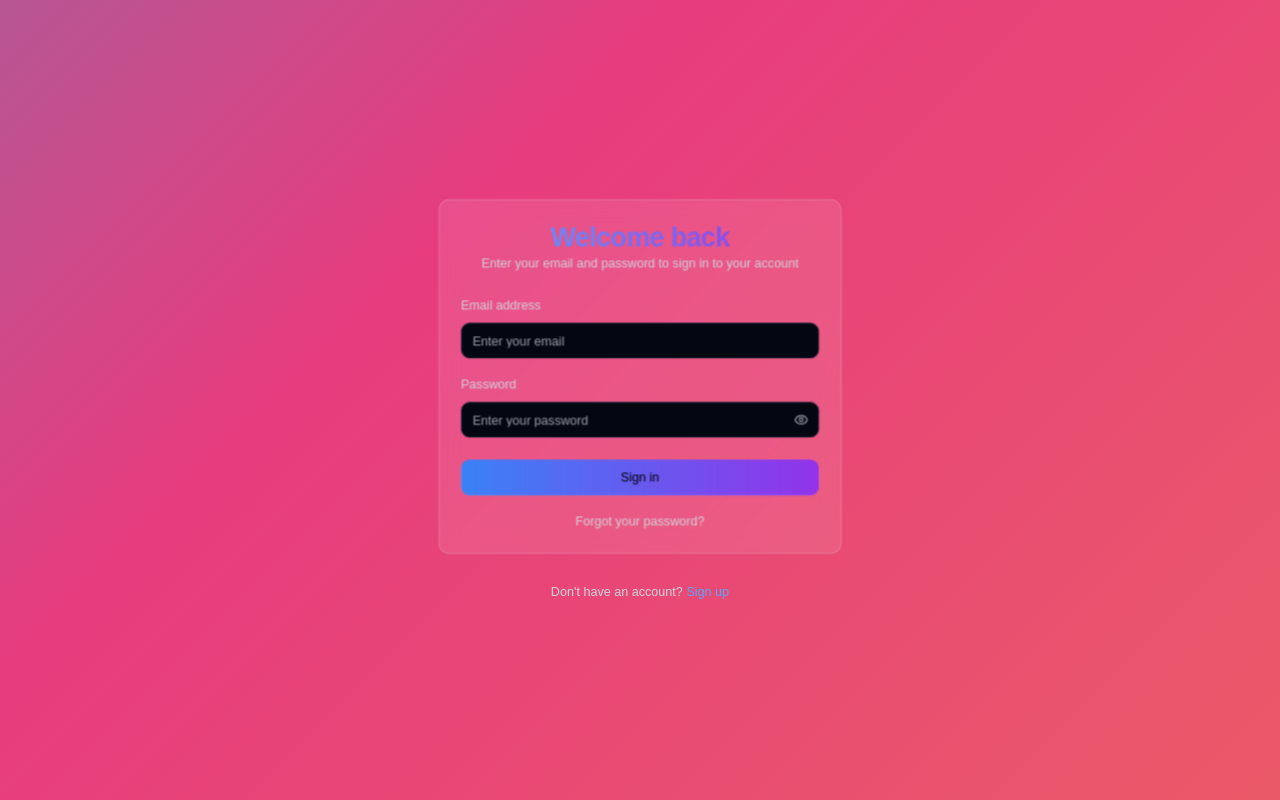
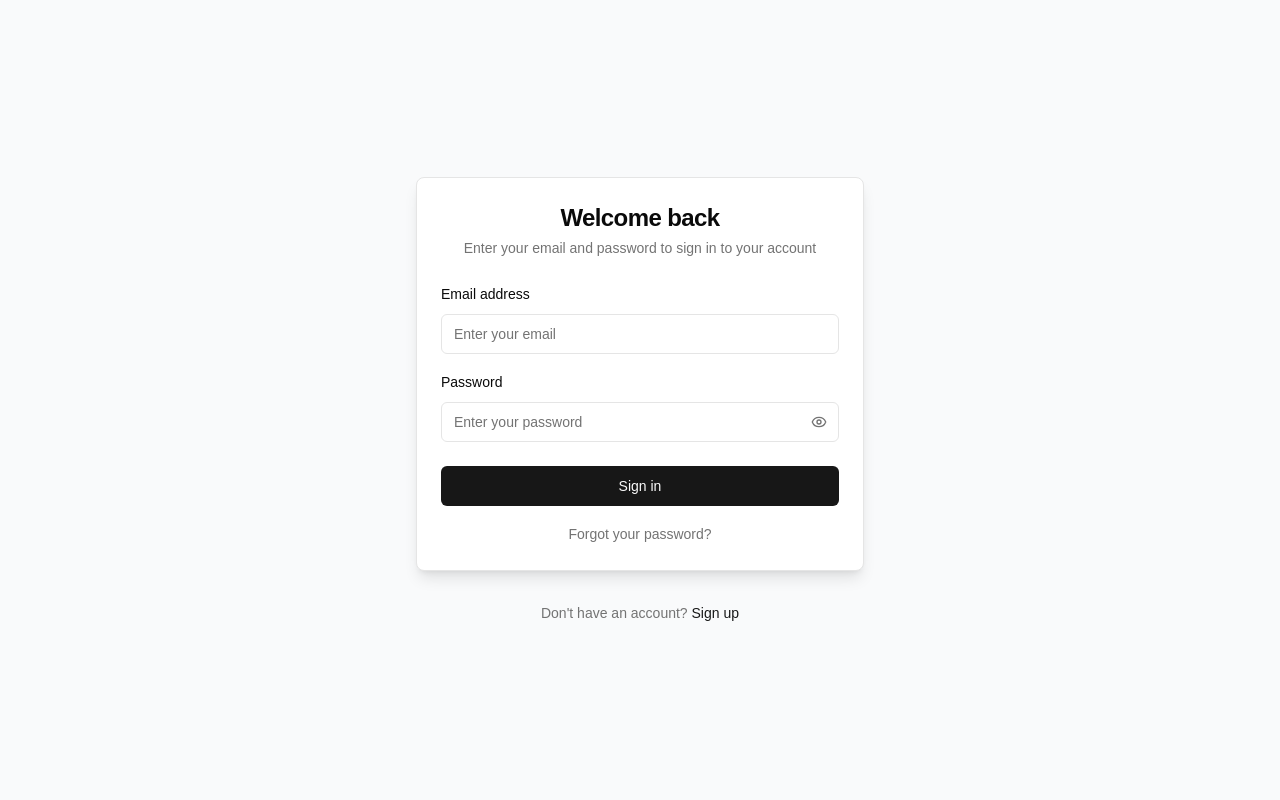
Before and after one commit to AbhayPawar17/l4it-frontend, a Next.js app: page / in a window 1280 px wide. Built offline with nearby package versions, Linux system fonts and the light colour scheme.

Commit message:
removed framer-motion

```diff
--- a/app/globals.css
+++ b/app/globals.css
@@ -14,26 +14,73 @@ body {
 
 @layer base {
   :root {
-    --background: 224 71% 4%;
-    --foreground: 213 31% 91%;
-    --card: 224 71% 4%;
-    --card-foreground: 213 31% 91%;
-    --popover: 224 71% 4%;
-    --popover-foreground: 213 31% 91%;
-    --primary: 210 40% 98%;
-    --primary-foreground: 222.2 47.4% 1.2%;
-    --secondary: 222.2 47.4% 11.2%;
-    --secondary-foreground: 210 40% 98%;
-    --muted: 223 47% 11%;
-    --muted-foreground: 215.4 16.3% 56.9%;
-    --accent: 216 34% 17%;
-    --accent-foreground: 210 40% 98%;
-    --destructive: 0 63% 31%;
-    --destructive-foreground: 210 40% 98%;
-    --border: 216 34% 17%;
-    --input: 216 34% 17%;
-    --ring: 216 34% 17%;
-    --radius: 0.75rem;
+    --background: 0 0% 100%;
+    --foreground: 0 0% 3.9%;
+    --card: 0 0% 100%;
+    --card-foreground: 0 0% 3.9%;
+    --popover: 0 0% 100%;
+    --popover-foreground: 0 0% 3.9%;
+    --primary: 0 0% 9%;
+    --primary-foreground: 0 0% 98%;
+    --secondary: 0 0% 96.1%;
+    --secondary-foreground: 0 0% 9%;
+    --muted: 0 0% 96.1%;
+    --muted-foreground: 0 0% 45.1%;
+    --accent: 0 0% 96.1%;
+    --accent-foreground: 0 0% 9%;
+    --destructive: 0 84.2% 60.2%;
+    --destructive-foreground: 0 0% 98%;
+    --border: 0 0% 89.8%;
+    --input: 0 0% 89.8%;
+    --ring: 0 0% 3.9%;
+    --chart-1: 12 76% 61%;
+    --chart-2: 173 58% 39%;
+    --chart-3: 197 37% 24%;
+    --chart-4: 43 74% 66%;
+    --chart-5: 27 87% 67%;
+    --radius: 0.5rem;
+    --sidebar-background: 0 0% 98%;
+    --sidebar-foreground: 240 5.3% 26.1%;
+    --sidebar-primary: 240 5.9% 10%;
+    --sidebar-primary-foreground: 0 0% 98%;
+    --sidebar-accent: 240 4.8% 95.9%;
+    --sidebar-accent-foreground: 240 5.9% 10%;
+    --sidebar-border: 220 13% 91%;
+    --sidebar-ring: 217.2 91.2% 59.8%;
+  }
+  .dark {
+    --background: 0 0% 3.9%;
+    --foreground: 0 0% 98%;
+    --card: 0 0% 3.9%;
+    --card-foreground: 0 0% 98%;
+    --popover: 0 0% 3.9%;
+    --popover-foreground: 0 0% 98%;
+    --primary: 0 0% 98%;
+    --primary-foreground: 0 0% 9%;
+    --secondary: 0 0% 14.9%;
+    --secondary-foreground: 0 0% 98%;
+    --muted: 0 0% 14.9%;
+    --muted-foreground: 0 0% 63.9%;
+    --accent: 0 0% 14.9%;
+    --accent-foreground: 0 0% 98%;
+    --destructive: 0 62.8% 30.6%;
+    --destructive-foreground: 0 0% 98%;
+    --border: 0 0% 14.9%;
+    --input: 0 0% 14.9%;
+    --ring: 0 0% 83.1%;
+    --chart-1: 220 70% 50%;
+    --chart-2: 160 60% 45%;
+    --chart-3: 30 80% 55%;
+    --chart-4: 280 65% 60%;
+    --chart-5: 340 75% 55%;
+    --sidebar-background: 240 5.9% 10%;
+    --sidebar-foreground: 240 4.8% 95.9%;
+    --sidebar-primary: 224.3 76.3% 48%;
+    --sidebar-primary-foreground: 0 0% 100%;
+    --sidebar-accent: 240 3.7% 15.9%;
+    --sidebar-accent-foreground: 240 4.8% 95.9%;
+    --sidebar-border: 240 3.7% 15.9%;
+    --sidebar-ring: 217.2 91.2% 59.8%;
   }
 }
 
@@ -45,52 +92,3 @@ body {
     @apply bg-background text-foreground;
   }
 }
-
-/* Custom animations */
-@keyframes float {
-  0% {
-    transform: translateY(0px);
-  }
-  50% {
-    transform: translateY(-10px);
-  }
-  100% {
-    transform: translateY(0px);
-  }
-}
-
-@keyframes gradient {
-  0% {
-    background-position: 0% 50%;
-  }
-  50% {
-    background-position: 100% 50%;
-  }
-  100% {
-    background-position: 0% 50%;
-  }
-}
-
-.animate-float {
-  animation: float 3s ease-in-out infinite;
-}
-
-.gradient-bg {
-  background: linear-gradient(-45deg, #ee7752, #e73c7e, #23a6d5, #23d5ab);
-  background-size: 400% 400%;
-  animation: gradient 15s ease infinite;
-}
-
-.glass-effect {
-  background: rgba(255, 255, 255, 0.1);
-  backdrop-filter: blur(10px);
-  border: 1px solid rgba(255, 255, 255, 0.2);
-}
-
-.hover-scale {
-  transition: transform 0.2s ease-in-out;
-}
-
-.hover-scale:hover {
-  transform: scale(1.02);
-}
--- a/login-page.jsx
+++ b/login-page.jsx
@@ -2,7 +2,6 @@
 
 import { useState, useEffect } from "react"
 import { useRouter } from "next/navigation"
-import { motion } from "framer-motion"
 import { useAuth } from "./contexts/auth-context"
 import { Button } from "@/components/ui/button"
 import { Card, CardContent, CardDescription, CardFooter, CardHeader, CardTitle } from "@/components/ui/card"
@@ -28,12 +27,14 @@ export default function Component() {
     setMounted(true)
   }, [])
 
+  // Redirect if already authenticated
   useEffect(() => {
     if (mounted && auth && auth.isAuthenticated) {
       router.push("/dashboard")
     }
   }, [mounted, auth, router])
 
+  // Clear error when user starts typing
   useEffect(() => {
     if (error) {
       const timer = setTimeout(() => setError(null), 5000)
@@ -43,7 +44,7 @@ export default function Component() {
 
   const handleInputChange = (field, value) => {
     setFormData((prev) => ({ ...prev, [field]: value }))
-    if (error) setError(null)
+    if (error) setError(null) // Clear error when user types
   }
 
   const validateForm = () => {
@@ -84,6 +85,7 @@ export default function Component() {
       const result = await auth.login(formData.email, formData.password)
 
       if (result.success) {
+        // Login successful, redirect will happen via useEffect
         router.push("/dashboard")
       } else {
         setError(result.error || "Login failed. Please try again.")
@@ -96,65 +98,39 @@ export default function Component() {
     }
   }
 
+  // Show loading while mounting or if already authenticated
   if (!mounted || (auth && auth.loading) || (auth && auth.isAuthenticated)) {
     return (
-      <div className="min-h-screen flex items-center justify-center gradient-bg">
-        <motion.div
-          initial={{ opacity: 0, scale: 0.9 }}
-          animate={{ opacity: 1, scale: 1 }}
-          className="flex items-center space-x-2"
-        >
-          <Loader2 className="h-6 w-6 animate-spin text-white" />
-          <span className="text-white">Loading...</span>
-        </motion.div>
+      <div className="min-h-screen flex items-center justify-center bg-gray-50">
+        <div className="flex items-center space-x-2">
+          <Loader2 className="h-6 w-6 animate-spin" />
+          <span>Loading...</span>
+        </div>
       </div>
     )
   }
 
   return (
-    <div className="min-h-screen flex items-center justify-center gradient-bg px-4 py-12 sm:px-6 lg:px-8">
-      <motion.div
-        initial={{ opacity: 0, y: 20 }}
-        animate={{ opacity: 1, y: 0 }}
-        transition={{ duration: 0.5 }}
-        className="w-full max-w-md space-y-8"
-      >
-        <Card className="glass-effect hover-scale">
+    <div className="min-h-screen flex items-center justify-center bg-gray-50 px-4 py-12 sm:px-6 lg:px-8">
+      <div className="w-full max-w-md space-y-8">
+        <Card className="shadow-lg">
           <CardHeader className="space-y-1 text-center">
-            <motion.div
-              initial={{ opacity: 0, y: -20 }}
-              animate={{ opacity: 1, y: 0 }}
-              transition={{ delay: 0.2 }}
-            >
-              <CardTitle className="text-3xl font-bold tracking-tight bg-gradient-to-r from-blue-400 to-purple-600 bg-clip-text text-transparent">
-                Welcome back
-              </CardTitle>
-              <CardDescription className="text-sm text-gray-300">
+            <CardTitle className="text-2xl font-bold tracking-tight">Welcome back</CardTitle>
+            <CardDescription className="text-sm text-muted-foreground">
               Enter your email and password to sign in to your account
             </CardDescription>
-            </motion.div>
           </CardHeader>
           <form onSubmit={handleSubmit}>
             <CardContent className="space-y-4">
               {error && (
-                <motion.div
-                  initial={{ opacity: 0, x: -20 }}
-                  animate={{ opacity: 1, x: 0 }}
-                >
                 <Alert variant="destructive">
                   <AlertCircle className="h-4 w-4" />
                   <AlertDescription>{error}</AlertDescription>
                 </Alert>
-                </motion.div>
               )}
 
-              <motion.div
-                initial={{ opacity: 0, x: -20 }}
-                animate={{ opacity: 1, x: 0 }}
-                transition={{ delay: 0.3 }}
-                className="space-y-2"
-              >
-                <Label htmlFor="email" className="text-sm font-medium text-gray-300">
+              <div className="space-y-2">
+                <Label htmlFor="email" className="text-sm font-medium">
                   Email address
                 </Label>
                 <Input
@@ -164,20 +140,15 @@ export default function Component() {
                   autoComplete="email"
                   required
                   placeholder="Enter your email"
-                  className="w-full bg-opacity-20 backdrop-blur-lg text-white placeholder:text-gray-400"
+                  className="w-full"
                   value={formData.email}
                   onChange={(e) => handleInputChange("email", e.target.value)}
                   disabled={isLoading}
                 />
-              </motion.div>
+              </div>
 
-              <motion.div
-                initial={{ opacity: 0, x: -20 }}
-                animate={{ opacity: 1, x: 0 }}
-                transition={{ delay: 0.4 }}
-                className="space-y-2"
-              >
-                <Label htmlFor="password" className="text-sm font-medium text-gray-300">
+              <div className="space-y-2">
+                <Label htmlFor="password" className="text-sm font-medium">
                   Password
                 </Label>
                 <div className="relative">
@@ -188,7 +159,7 @@ export default function Component() {
                     autoComplete="current-password"
                     required
                     placeholder="Enter your password"
-                    className="w-full pr-10 bg-opacity-20 backdrop-blur-lg text-white placeholder:text-gray-400"
+                    className="w-full pr-10"
                     value={formData.password}
                     onChange={(e) => handleInputChange("password", e.target.value)}
                     disabled={isLoading}
@@ -197,31 +168,21 @@ export default function Component() {
                     type="button"
                     variant="ghost"
                     size="sm"
-                    className="absolute right-0 top-0 h-full px-3 py-2 hover:bg-transparent text-gray-400"
+                    className="absolute right-0 top-0 h-full px-3 py-2 hover:bg-transparent"
                     onClick={() => setShowPassword(!showPassword)}
                     disabled={isLoading}
                   >
                     {showPassword ? (
-                      <EyeOff className="h-4 w-4" />
+                      <EyeOff className="h-4 w-4 text-muted-foreground" />
                     ) : (
-                      <Eye className="h-4 w-4" />
+                      <Eye className="h-4 w-4 text-muted-foreground" />
                     )}
                   </Button>
                 </div>
-              </motion.div>
+              </div>
             </CardContent>
             <CardFooter className="flex flex-col space-y-4">
-              <motion.div
-                initial={{ opacity: 0, y: 20 }}
-                animate={{ opacity: 1, y: 0 }}
-                transition={{ delay: 0.5 }}
-                className="w-full"
-              >
-                <Button
-                  type="submit"
-                  className="w-full bg-gradient-to-r from-blue-500 to-purple-600 hover:from-blue-600 hover:to-purple-700"
-                  disabled={isLoading}
-                >
+              <Button type="submit" className="w-full" disabled={isLoading}>
                 {isLoading ? (
                   <>
                     <Loader2 className="mr-2 h-4 w-4 animate-spin" />
@@ -231,34 +192,26 @@ export default function Component() {
                   "Sign in"
                 )}
               </Button>
-              </motion.div>
-              <motion.div
-                initial={{ opacity: 0 }}
-                animate={{ opacity: 1 }}
-                transition={{ delay: 0.6 }}
-                className="text-center"
+              <div className="text-center">
+                <a
+                  href="#"
+                  className="text-sm text-muted-foreground hover:text-primary underline-offset-4 hover:underline"
                 >
-                <a href="#" className="text-sm text-gray-300 hover:text-white underline-offset-4 hover:underline">
                   Forgot your password?
                 </a>
-              </motion.div>
+              </div>
             </CardFooter>
           </form>
         </Card>
-        <motion.div
-          initial={{ opacity: 0 }}
-          animate={{ opacity: 1 }}
-          transition={{ delay: 0.7 }}
-          className="text-center"
-        >
-          <p className="text-sm text-gray-300">
+        <div className="text-center">
+          <p className="text-sm text-muted-foreground">
             {"Don't have an account? "}
-            <a href="#" className="font-medium text-blue-400 hover:text-blue-300 hover:underline underline-offset-4">
+            <a href="#" className="font-medium text-primary hover:underline underline-offset-4">
               Sign up
             </a>
           </p>
-        </motion.div>
-      </motion.div>
+        </div>
+      </div>
     </div>
   )
 }
--- a/package.json
+++ b/package.json
@@ -43,13 +43,12 @@
     "cmdk": "1.0.4",
     "date-fns": "4.1.0",
     "embla-carousel-react": "8.5.1",
-    "framer-motion": "^11.18.2",
     "input-otp": "1.4.1",
     "lucide-react": "^0.454.0",
     "next": "15.2.4",
     "next-themes": "^0.4.4",
     "react": "^19",
-    "react-day-picker": "^9.0.0",
+    "react-day-picker": "8.10.1",
     "react-dom": "^19",
     "react-hook-form": "^7.54.1",
     "react-resizable-panels": "^2.1.7",
```
Also changed, not shown: 1 other file (tests, documents, lock files or other folders). Lines whose indentation alone changed are shown as unchanged.
